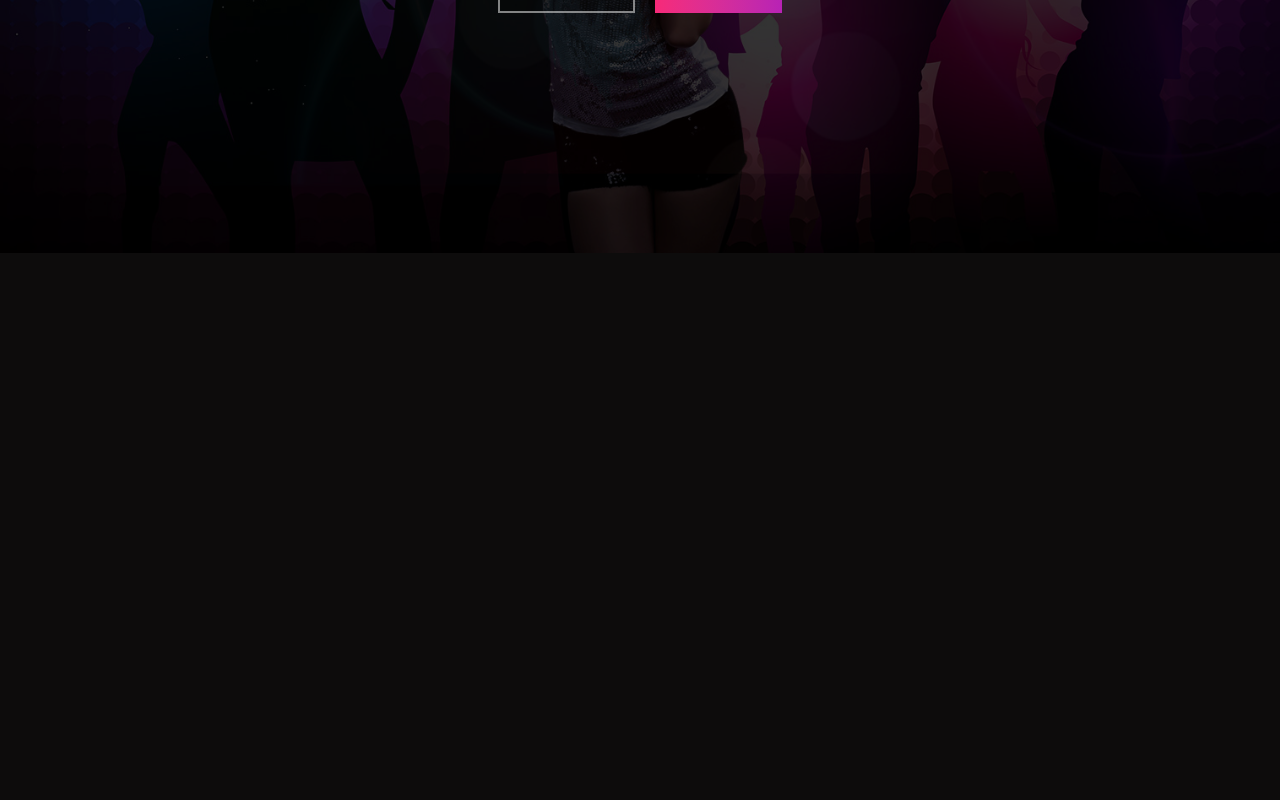
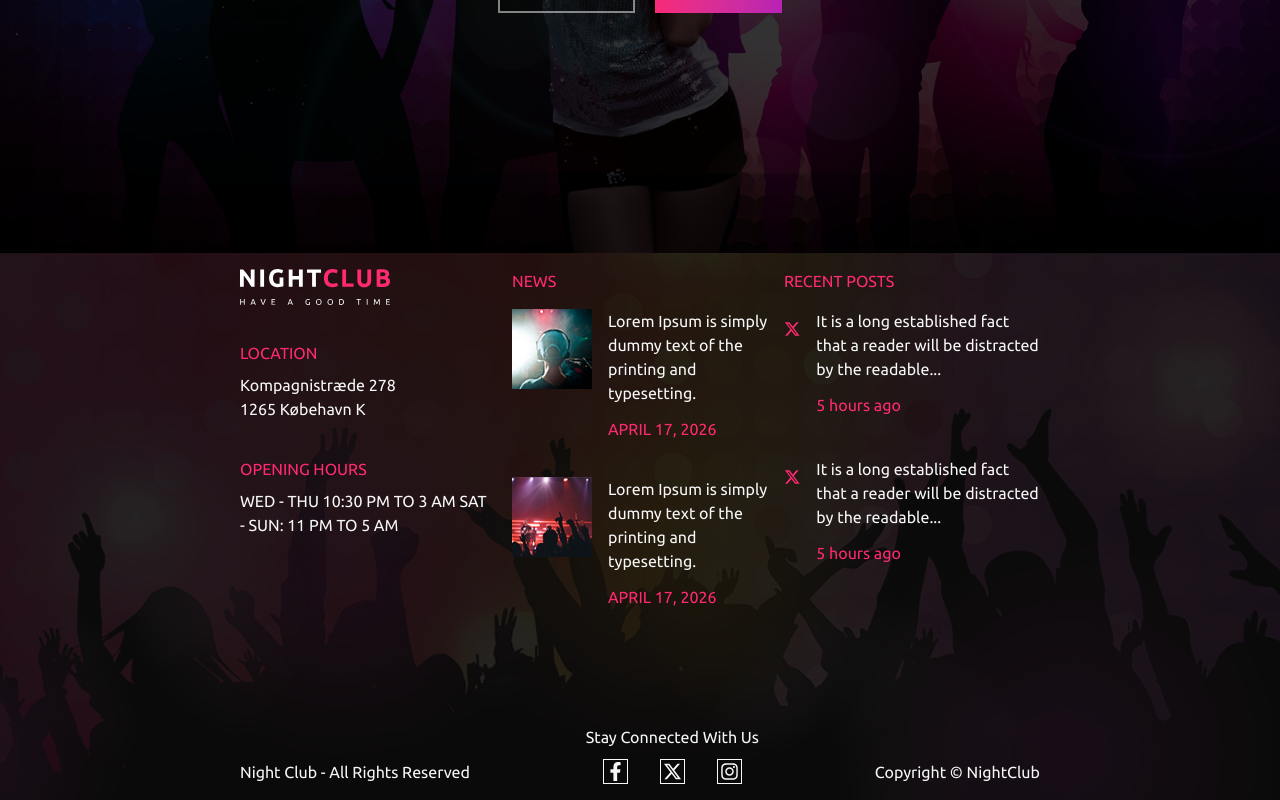
Before and after one commit to kivi0001/FORK-3sem-eksamen, a Next.js app: page / in a window 1280 px wide. Shown: the part 570-1370 px from the top of the page. Before the commit the page ends 823 px from the top, so only its background shows below. Built offline with nearby package versions, Linux system fonts and the light colour scheme.

Commit message:
Footer er stylet med baggrundsbillede (mangler blur), gjort responsivt(mangler få justeringer)

```diff
--- a/src/app/components/Footer.jsx
+++ b/src/app/components/Footer.jsx
@@ -5,91 +5,140 @@ import { FaInstagram } from "react-icons/fa";
 
 const Footer = () => {
   return (
-    <footer className="">
-      <section>
-        <div>
+    <footer className="relative bottom-0">
+      <Image
+        className="footer-img"
+        src="/assets/bg/footerbg.jpg"
+        layout="fill"
+        objectFit="cover"
+        alt="footer background"
+      />
+      <section className="footer-wrapper z-1">
+        <div className="clubinfo-wrapper">
           <Image
             src="/assets/icon/Logo_main.svg"
-            width={230}
+            width={150}
             height={50}
             alt="Logo"
+            className="logo"
           />
-          <p className="uppercase">
-            Have a good time
+          <div className="club-info">
+            <h3 className="uppercase text-footerheadlines mb-2">
+              Location
+            </h3>
+            <p className="text-(lenght: --font-footer-p) tracking-(--letter-spacing-p)">
+              Kompagnistræde 278
             </p>
-          <div>
-            <h3>Location</h3>
-            <p>
-              Kompagnistræde 278 1265 Købehavn K
+            <p className="text-(lenght: --font-footer-p) tracking-(--letter-spacing-p)">
+              1265 Købehavn K
             </p>
-            <h3>Opening hours</h3>
-            <p>
+          </div>
+          <div className="club-info">
+            <h3 className="uppercase text-footerheadlines mb-2">
+              Opening hours
+            </h3>
+            <p className="text-(lenght: --font-footer-p) tracking-(--letter-spacing-p)">
               WED - THU 10:30 PM TO 3 AM SAT -
               SUN: 11 PM TO 5 AM
             </p>
           </div>
         </div>
-        <div>
-          <div>
-            <h3>News</h3>
+        <div className="newsandsocials-wrapper">
+          <h3 className="uppercase text-footerheadlines font-h2">
+            News
+          </h3>
+          <div className="news-wrapper">
             <Image
               src="/assets/content-img/recent_post1.jpg"
-              width={50}
-              height={50}
+              width={80}
+              height={80}
               alt="DJ wearing cap playing music"
             />
-            <p>
-              Lorem ipsum dolor sit amet
-              consectetur adipisicing elit.
-              Laboriosam, aspernatur quis!
+            <div className="info-wrapper">
+              <p className="text-(lenght: --font-footer-p) tracking-(--letter-spacing-p)">
+                Lorem Ipsum is simply dummy text
+                of the printing and typesetting.
               </p>
-            <p>April 17, 2026</p>
+              <p className="uppercase text-dates text-(lenght: --font-footer-p) tracking-(--letter-spacing-p) mt-3">
+                April 17, 2026
+              </p>
             </div>
-          <div>
+          </div>
+          <div className="news-wrapper">
             <Image
               src="/assets/content-img/recent_post2.jpg"
               width={50}
               height={50}
               alt="DJ wearing cap playing music"
             />
-            <p>
-              Lorem ipsum dolor sit amet
-              consectetur adipisicing elit.
-              Laboriosam, aspernatur quis!
+            <div className="info-wrapper">
+              <p className="text-(lenght: --font-footer-p) tracking-(--letter-spacing-p)">
+                Lorem Ipsum is simply dummy text
+                of the printing and typesetting.
               </p>
-            <p>April 17, 2026</p>
+              <p className="uppercase text-dates text-(lenght: --font-footer-p) tracking-(--letter-spacing-p) mt-3">
+                April 17, 2026
+              </p>
             </div>
           </div>
-        <div>
-          <div>
-            <h3>Recent Posts</h3>
-            <FaXTwitter />
-            <p>
-              It is a long established fact that a
-              reader will be distracted by the
+        </div>
+        <div className="socialspost-wrapper">
+          <h3 className="uppercase text-footerheadlines">
+            Recent Posts
+          </h3>
+          <div className="socials-wrapper">
+            <FaXTwitter color="oklch(65.346% 0.24194 9.256)" />
+            <div className="socialsinfo-wrapper">
+              <p className="text-(lenght: --font-footer-p) tracking-(--letter-spacing-p)">
+                It is a long established fact that
+                a reader will be distracted by the
                 readable...
               </p>
-            <p>5 hours ago</p>
+              <p className="text-dates text-(lenght: --font-footer-p) tracking-(--letter-spacing-p) mt-3">
+                5 hours ago
+              </p>
             </div>
-          <div>
-            <FaXTwitter />
-            <p>
-              It is a long established fact that a
-              reader will be distracted by the
+          </div>
+          <div className="socials-wrapper">
+            <FaXTwitter color="oklch(65.346% 0.24194 9.256)" />
+            <div className="socialsinfo-wrapper">
+              <p className="text-(lenght: --font-footer-p) tracking-(--letter-spacing-p)">
+                It is a long established fact that
+                a reader will be distracted by the
                 readable...
               </p>
-            <p>5 hours ago</p>
+              <p className="text-dates text-(lenght: --font-footer-p) tracking-(--letter-spacing-p) mt-3">
+                5 hours ago
+              </p>
             </div>
           </div>
-        <div>
-          <p>Night Club - All Rights Reserved</p>
-          <div>
+        </div>
+        <div className="bottom-wrapper">
+          <div className="bottom-info">
+            <p className="bottom-statement">
+              Night Club - All Rights Reserved
+            </p>
+            <div className="bottom-connect">
               <p>Stay Connected With Us</p>
-            <FaFacebookF />
-            <FaXTwitter />
-            <FaInstagram />
+              <div className="bottom-icons">
+                <FaFacebookF
+                  size={25}
+                  className="border p-0.5"
+                />
+                <FaXTwitter
+                  size={25}
+                  className="border p-0.5"
+                />
+                <FaInstagram
+                  size={25}
+                  className="border p-0.5"
+                />
               </div>
-          <p>Copyright © NightClub</p>
+            </div>
+            <p className="bottom-copyright">
+              Copyright © NightClub
+            </p>
+          </div>
         </div>
       </section>
     </footer>
--- a/src/app/globals.css
+++ b/src/app/globals.css
@@ -41,6 +41,12 @@
     1.25rem,
     1.1429rem + 0.4762cqi,
     1.5rem
+  );
+
+  --small-p: clamp(
+    0.875rem,
+    0.8239rem + 0.2273cqi,
+    1rem
   );
 
   /* NON-FLUID FONT-SIZES */
@@ -140,6 +146,7 @@
   --font-event-form: var(--medium);
   --font-book-h2: var(--medium);
   --font-header-button: var(--button-large);
+  --font-footer-p: var(--small-p);
 
   /* FONT WEIGHT TOKENS */
   /* Home page */
@@ -277,3 +284,169 @@ main {
 .events-wrapper:nth-child(even) .events-content {
   grid-column: content-start / content-middle;
 }
+
+/* FOOTER */
+
+footer {
+  display: grid;
+  grid-template-columns: subgrid;
+  grid-column: full;
+  padding: 1rem 0 1rem 0;
+}
+
+.footer-img {
+  opacity: 0.1;
+}
+
+.footer-wrapper {
+  display: grid;
+  grid-column: content-start / content-end;
+  grid-template-columns: repeat(3, 1fr);
+  gap: 1rem;
+  container-type: inline-size;
+}
+
+.clubinfo-wrapper {
+  grid-column: 1;
+  display: flex;
+  flex-direction: column;
+  gap: 1rem;
+}
+
+.logo {
+  max-width: 300px;
+  margin-bottom: 20px;
+}
+
+.club-info {
+  display: flex;
+  flex-direction: column;
+  margin-bottom: 20px;
+  max-width: 250px;
+}
+
+.newsandsocials-wrapper {
+  grid-column: 2;
+  display: flex;
+  flex-direction: column;
+  gap: 1rem;
+}
+
+.news-wrapper {
+  display: flex;
+  flex-direction: row;
+  gap: 1rem;
+  margin-bottom: 20px;
+
+  > img {
+    width: 80px;
+    height: 80px;
+  }
+}
+
+.socialspost-wrapper {
+  grid-column: 3;
+  display: flex;
+  flex-direction: column;
+  gap: 1rem;
+}
+
+.socials-wrapper {
+  display: flex;
+  flex-direction: row;
+  column-gap: 1rem;
+  padding-bottom: 1.5rem;
+  > svg {
+    width: 40px;
+    height: 40px;
+  }
+}
+
+/* BOTTOM FOOTER STYLING */
+
+.bottom-wrapper {
+  display: grid;
+  grid-column: 1 / span 3;
+  grid-template-areas: "statement" "connect" "copyright";
+  grid-row: 2;
+  padding-top: 5rem;
+}
+
+.bottom-info {
+  display: flex;
+  justify-content: space-between;
+}
+
+.bottom-statement {
+  grid-area: "statement";
+  place-self: end;
+}
+
+.bottom-connect {
+  grid-area: "connect";
+  display: flex;
+  flex-direction: column;
+  justify-content: center;
+  align-items: center;
+}
+
+.bottom-icons {
+  display: flex;
+  flex-direction: row;
+  gap: 2rem;
+  padding-top: 10px;
+}
+
+.bottom-copyright {
+  grid-area: "copyright";
+  place-self: end;
+}
+
+@container (width < 700px) {
+  .socialspost-wrapper,
+  .newsandsocials-wrapper {
+    display: none;
+  }
+
+  .footer-wrapper,
+  .clubinfo-wrapper {
+    display: flex;
+    grid-column: 2;
+    flex-wrap: wrap;
+    flex-direction: column;
+    align-items: center;
+    text-align: center;
+  }
+
+  .logo {
+    width: 250px;
+  }
+
+  .bottom-wrapper {
+    grid-template-areas: "connect" "statement" "copyright";
+    padding-top: 0;
+  }
+
+  .bottom-connect {
+    grid-area: "connect";
+    place-self: center;
+  }
+
+  .bottom-statement {
+    grid-area: "statement";
+    place-self: center;
+  }
+
+  .bottom-copyright {
+    grid-area: "copyright";
+    place-self: center;
+  }
+
+  .bottom-info {
+    gap: 1rem;
+    flex-wrap: wrap;
+    flex-direction: column;
+    align-items: center;
+    text-align: center;
+  }
+}
--- a/src/app/layout.js
+++ b/src/app/layout.js
@@ -23,6 +23,7 @@ export default function RootLayout({ children }) {
       <body>
         <Header />
         {children}
+        <Footer />
       </body>
     </html>
   );
```
Lines whose indentation alone changed are shown as unchanged.
